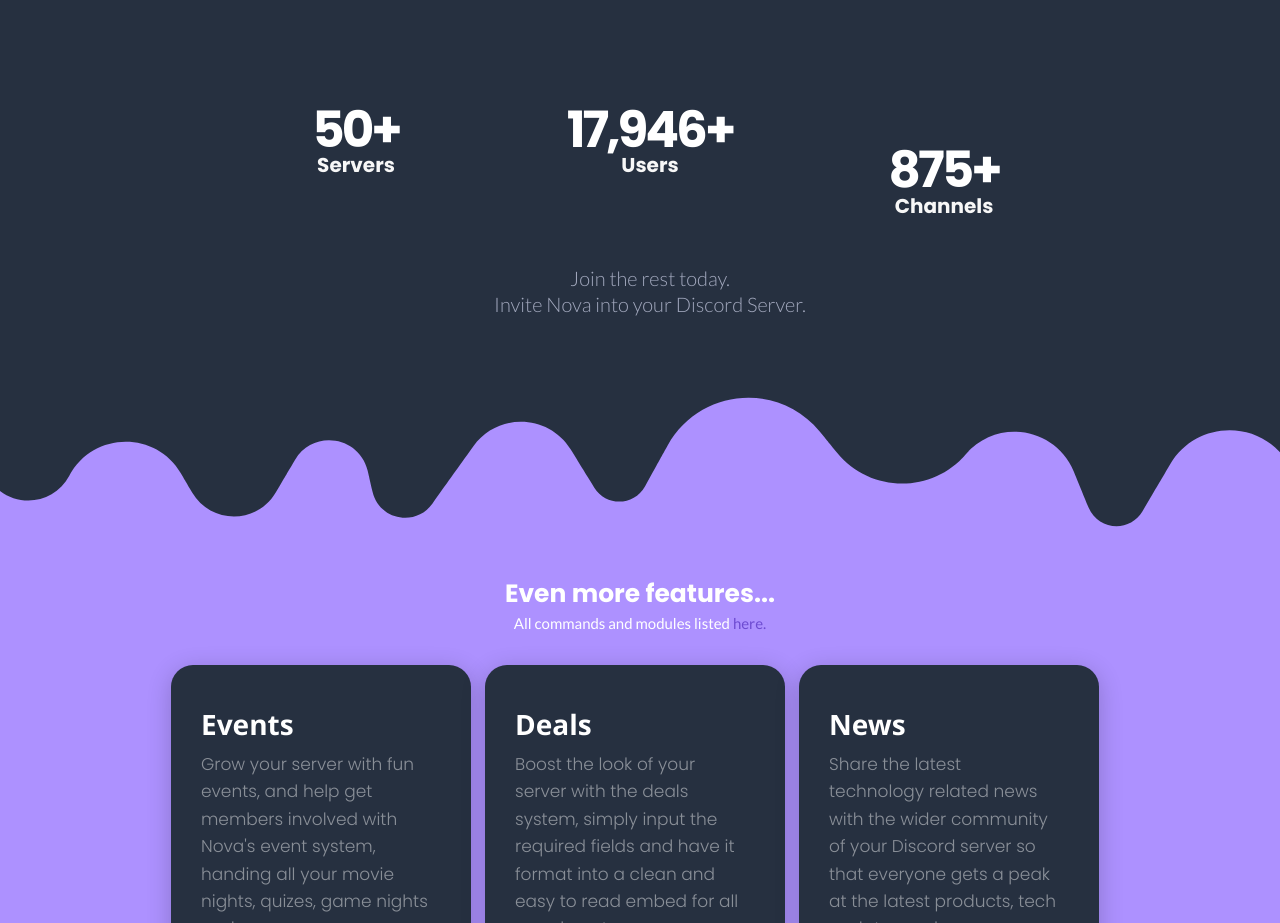
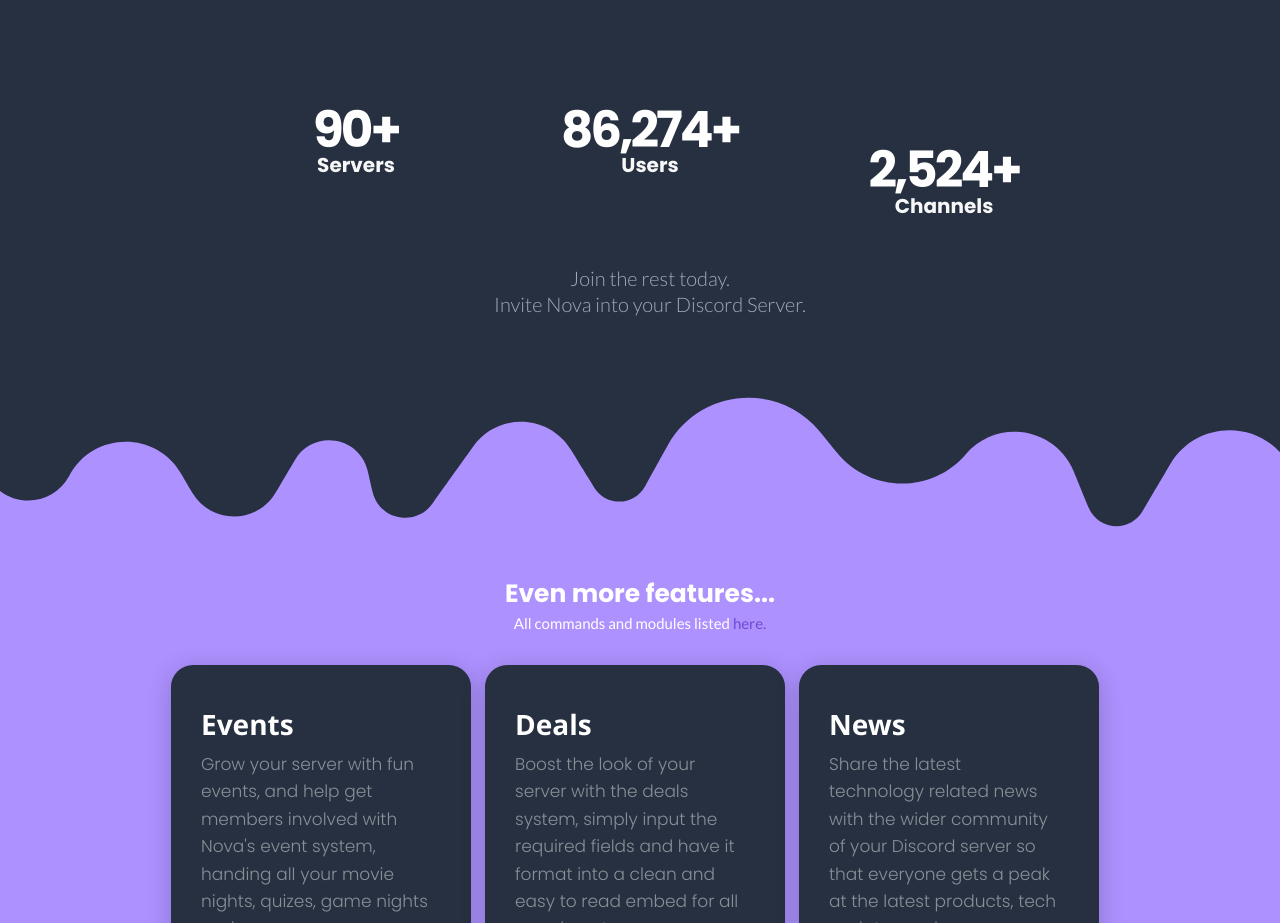
Before and after one commit to Larkify/Nova-Website, a plain HTML site: page indexm.html in a window 1280 px wide. Shown: the part 1200-2123 px from the top of the page. Drawn offline with nearby package versions, Linux system fonts and the light colour scheme.

Commit message:
Update indexm.html

```diff
--- a/indexm.html
+++ b/indexm.html
@@ -94,21 +94,21 @@
     <div class="cards">
         <div class="card statistic" style="width: 18rem;">
             <div class="card-body">
-                <p class="card-title" style="font-size: 50px !important;line-height: 15px !important;letter-spacing: -0.06em !important;font-weight: bold !important;">50+</h1>
+                <p class="card-title" style="font-size: 50px !important;line-height: 15px !important;letter-spacing: -0.06em !important;font-weight: bold !important;">90+</h1>
                 <p style="font-weight: bold !important;font-size: 20px !important;">Servers</p>
             </div>
             <br />
         </div>
         <div class="card statistic" style="width: 18rem;">
             <div class="card-body">
-                <p class="card-title" style="font-size: 50px !important;line-height: 15px !important;letter-spacing: -0.06em !important;font-weight: bold !important;">17,946+</h1>
+                <p class="card-title" style="font-size: 50px !important;line-height: 15px !important;letter-spacing: -0.06em !important;font-weight: bold !important;">86,274+</h1>
                 <p style="font-weight: bold !important;font-size: 20px !important;">Users</p>
             </div>
             <br />
         </div>
         <div class="card statistic" style="width: 18rem;">
             <div class="card-body">
-                <p class="card-title" style="font-size: 50px !important;line-height: 15px !important;letter-spacing: -0.06em !important;font-weight: bold !important;">875+</h1>
+                <p class="card-title" style="font-size: 50px !important;line-height: 15px !important;letter-spacing: -0.06em !important;font-weight: bold !important;">2,524+</h1>
                 <p style="font-weight: bold !important;font-size: 20px !important;">Channels</p>
             </div>
         </div>
```
